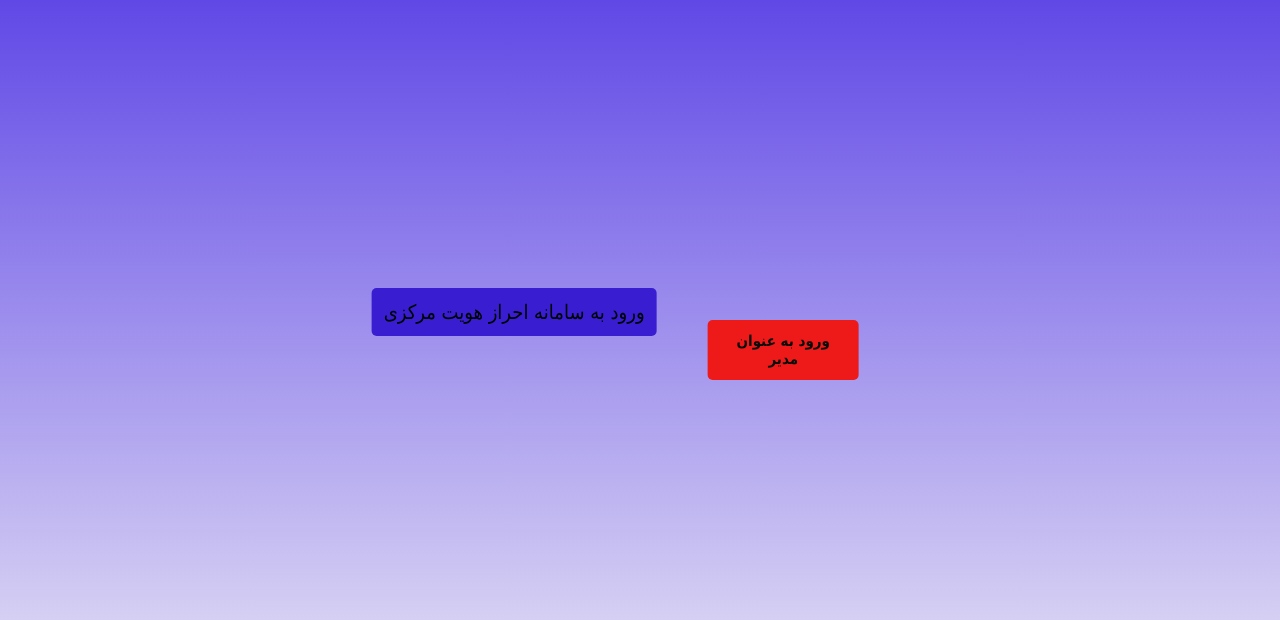
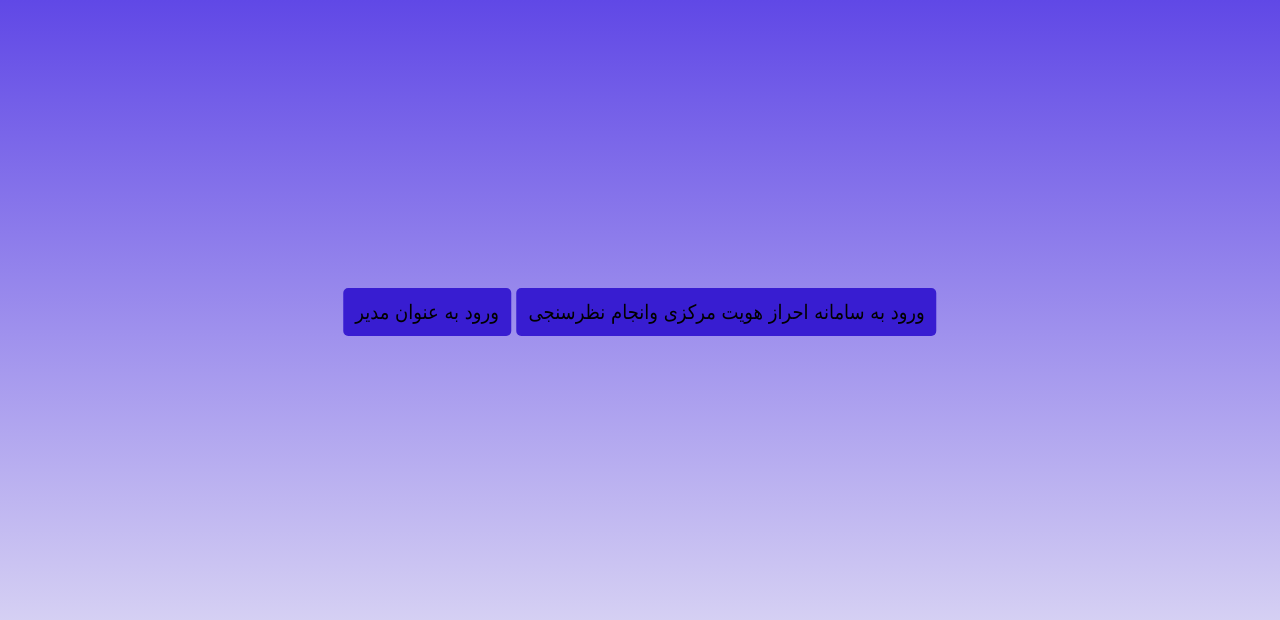
Before and after one commit to mhas1381/Survey-System2, a Django app: page / in a window 1280 px wide. Shown: the top 620 px of the page. Run offline with Django 3.2, Linux system fonts and the light colour scheme.

Commit message:
fixing index page

```diff
--- a/statics/styles.css
+++ b/statics/styles.css
@@ -25,7 +25,7 @@ html, body {
 .auth a {
     background-color : #381dd1;
     padding          : 12px;
-    border-color     : #fd4218;
+    border-color     : #106bb6;
     color            : #000000;
     border-radius    : 5px;
 }
@@ -44,6 +44,6 @@ html, body {
     display          : block;
     font-size        : 15px;
     font-weight      : bold;
-    background-color : #ee1a1a;
+    background-color : #3a1aee;
     color            : #090c09;
 }
--- a/templates/website/index.html
+++ b/templates/website/index.html
@@ -10,9 +10,9 @@
 <body>
 
 <div class="auth">
-    <a href="{% url 'accounts:login' %}">ورود به سامانه احراز هویت مرکزی</a>
+    <a href="{% url 'accounts:login' %}">ورود به سامانه احراز هویت مرکزی وانجام نظرسنجی</a>
 
-    <a class="manager" href="admin">ورود به عنوان مدیر</a>
+    <a  href="admin">ورود به عنوان مدیر</a>
 </div>
 
 </body>
```
